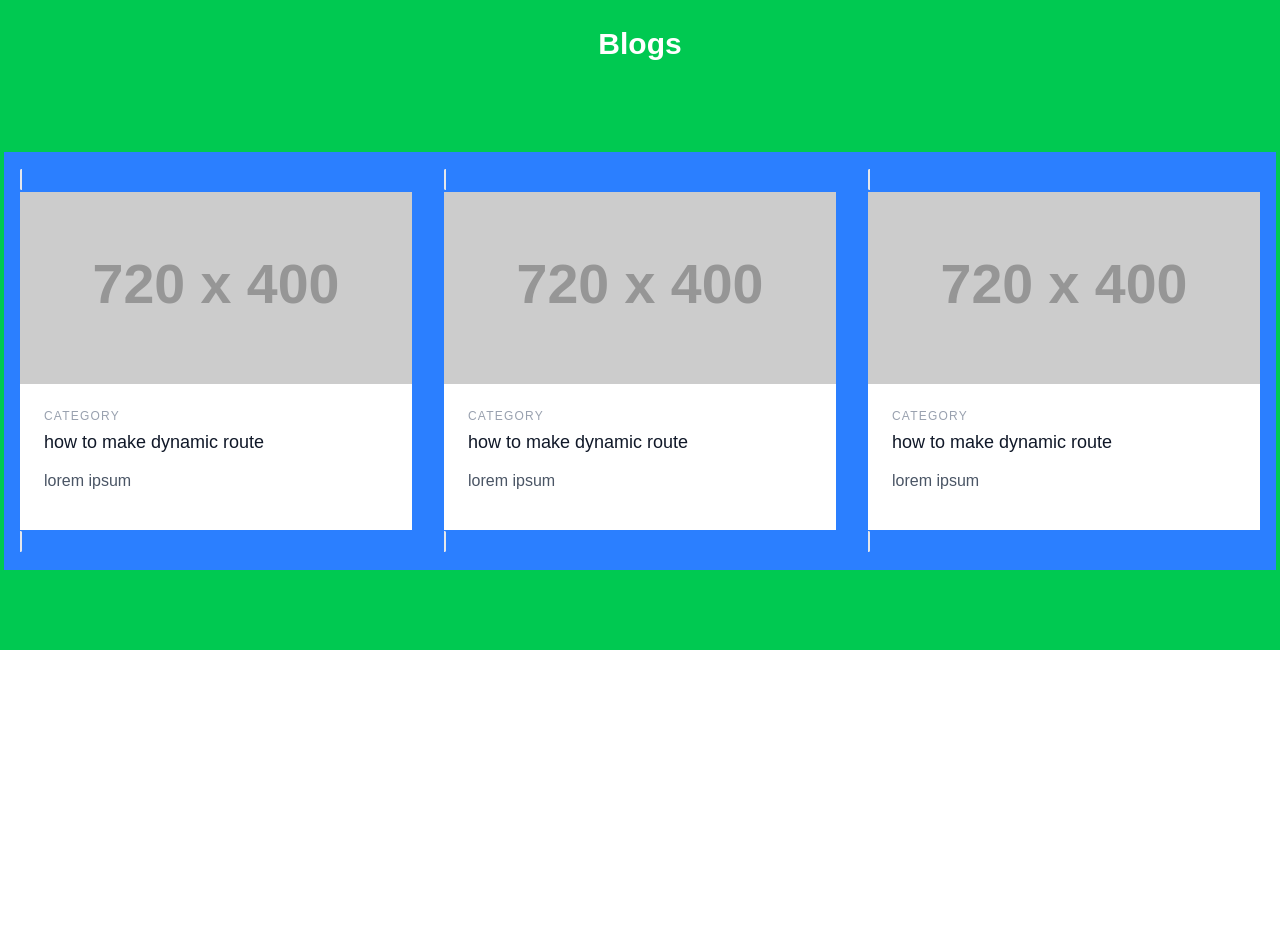
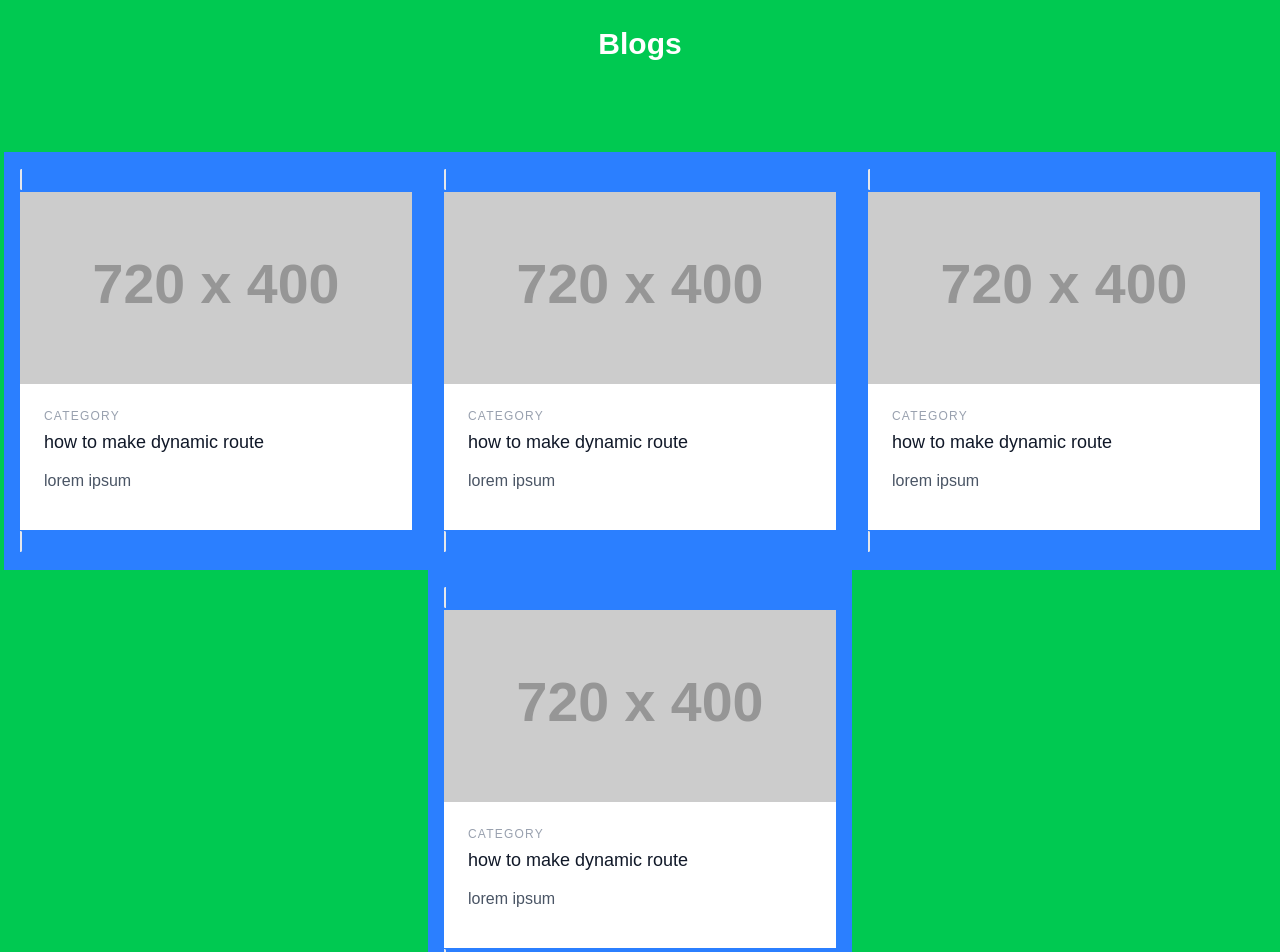
Before and after one commit to shivam-87388/full-stsack-practice-code, a Next.js app in the folder frontend/: page /blog in a window 1280 px wide. Shown: the top 952 px of the page. Before the commit the page ends 800 px from the top, so only its background shows below. Built offline with nearby package versions, Linux system fonts and the light colour scheme.

Commit message:
Update data.js

```diff
--- a/frontend/src/app/blog/data.js
+++ b/frontend/src/app/blog/data.js
@@ -16,4 +16,9 @@ export const Blogs =[
         desc: "lorem ipsum",
     },
 
+    {
+        slug: "blog4",
+        title: "how to make dynamic route",
+        desc: "lorem ipsum",
+    },
 ];
```
